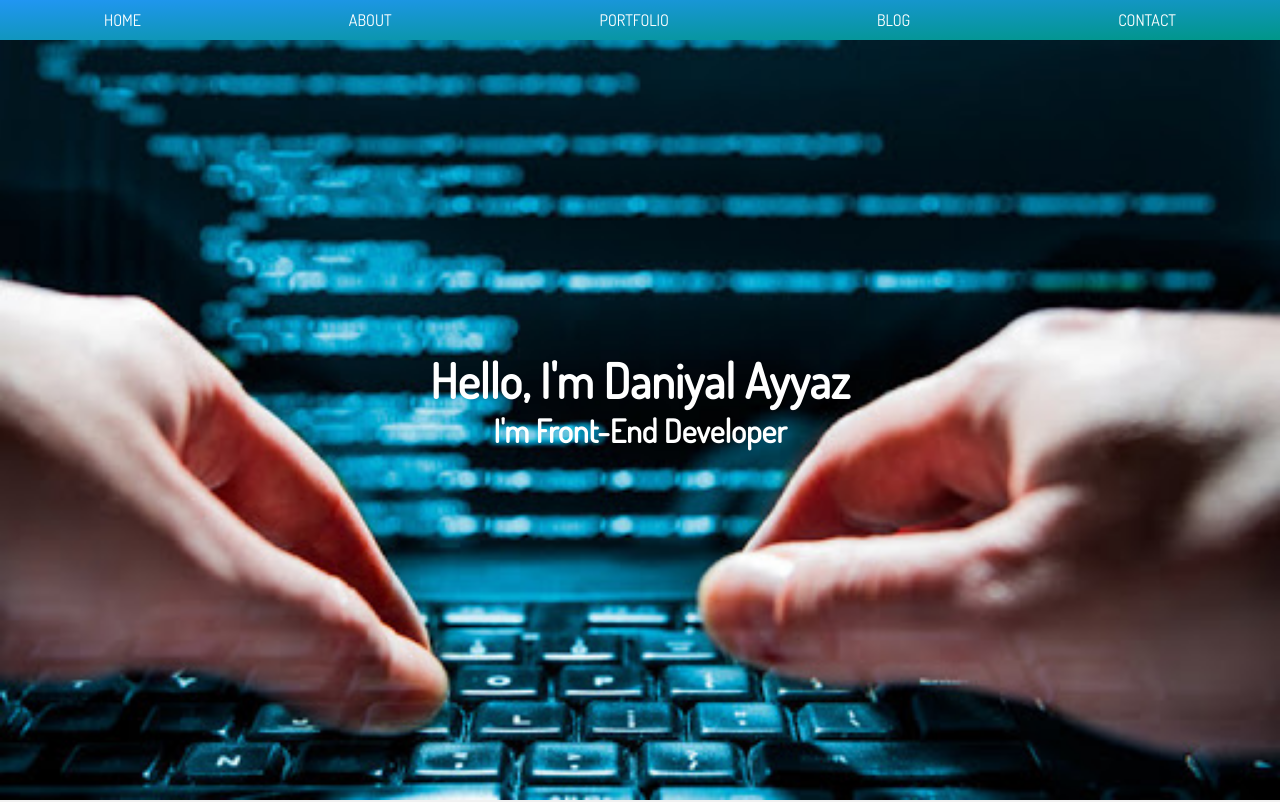
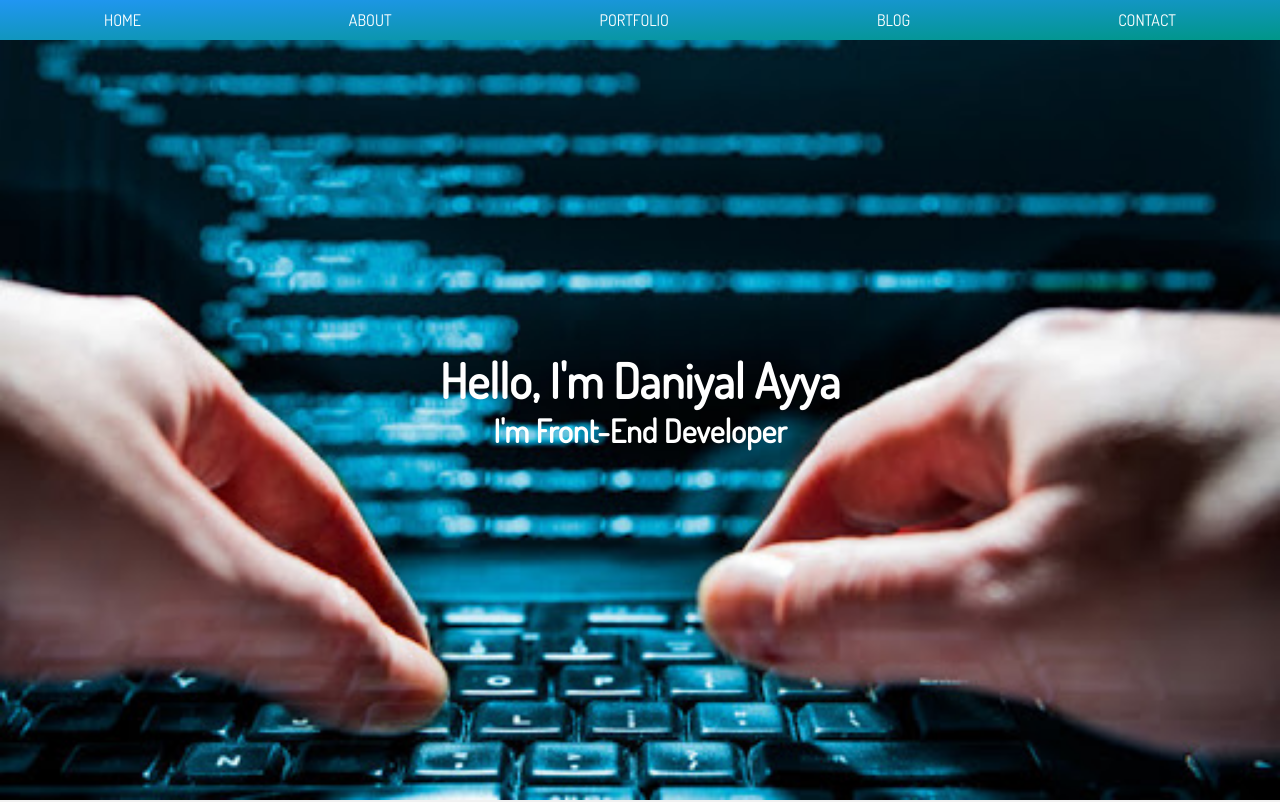
Before and after one commit to daniyalayyaz/Project, a plain HTML site: page index.html in a window 1280 px wide. Shown: the top 802 px of the page. Drawn offline with Linux system fonts and the light colour scheme.

Commit message:
Update index.html
Project

```diff
--- a/index.html
+++ b/index.html
@@ -14,7 +14,7 @@
 
 
   <section class="hero">
-  <h1>Hello, I'm Daniyal Ayyaz</h1>
+  <h1>Hello, I'm Daniyal Ayya</h1>
 
 <h2>I'm Front-End Developer</h2>
 </section>
```
